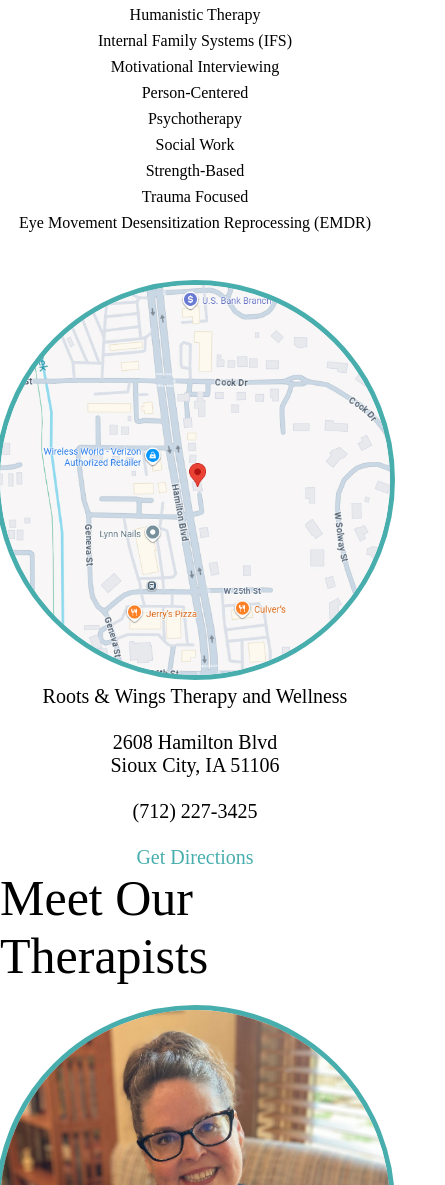
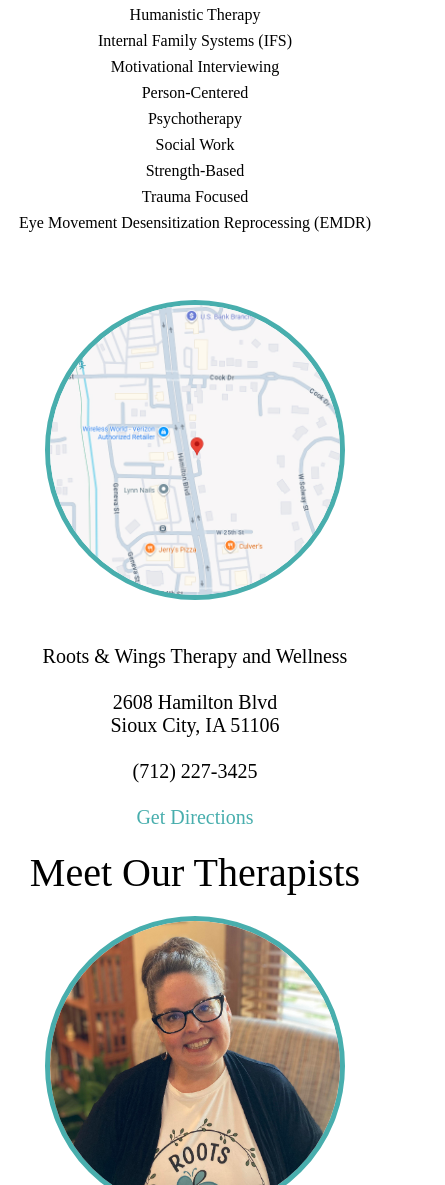
Before and after one commit to MrMessyFace/roots-and-wings-therapy, a React (Create React App) app: page / in a window 390 px wide. Shown: the part 1678-2863 px from the top of the page, 445 px wide, since content can reach past the window. Built offline with nearby package versions, Linux system fonts and the light colour scheme.

Commit message:
updated more sizing

```diff
--- a/src/assets/css/App.css
+++ b/src/assets/css/App.css
@@ -553,11 +553,22 @@
   .map,
   .location-info {
     width: 100%;
-    padding: 0px;
   }
 
+  .map img {
+    max-height: 300px;
+  }
+
+  .therapists-section h1 {
+    font-size: 40px;
+  }
   .therapist {
     margin-bottom: 10px;
+  }
+
+  .therapist-pic img {
+    height: 300px;
+    width: 300px;
   }
 
   .footer {
@@ -571,7 +582,7 @@
     width: 100%;
   }
 
-    .copyright-section {
+  .copyright-section {
     width: 160%;
   }
 
```
